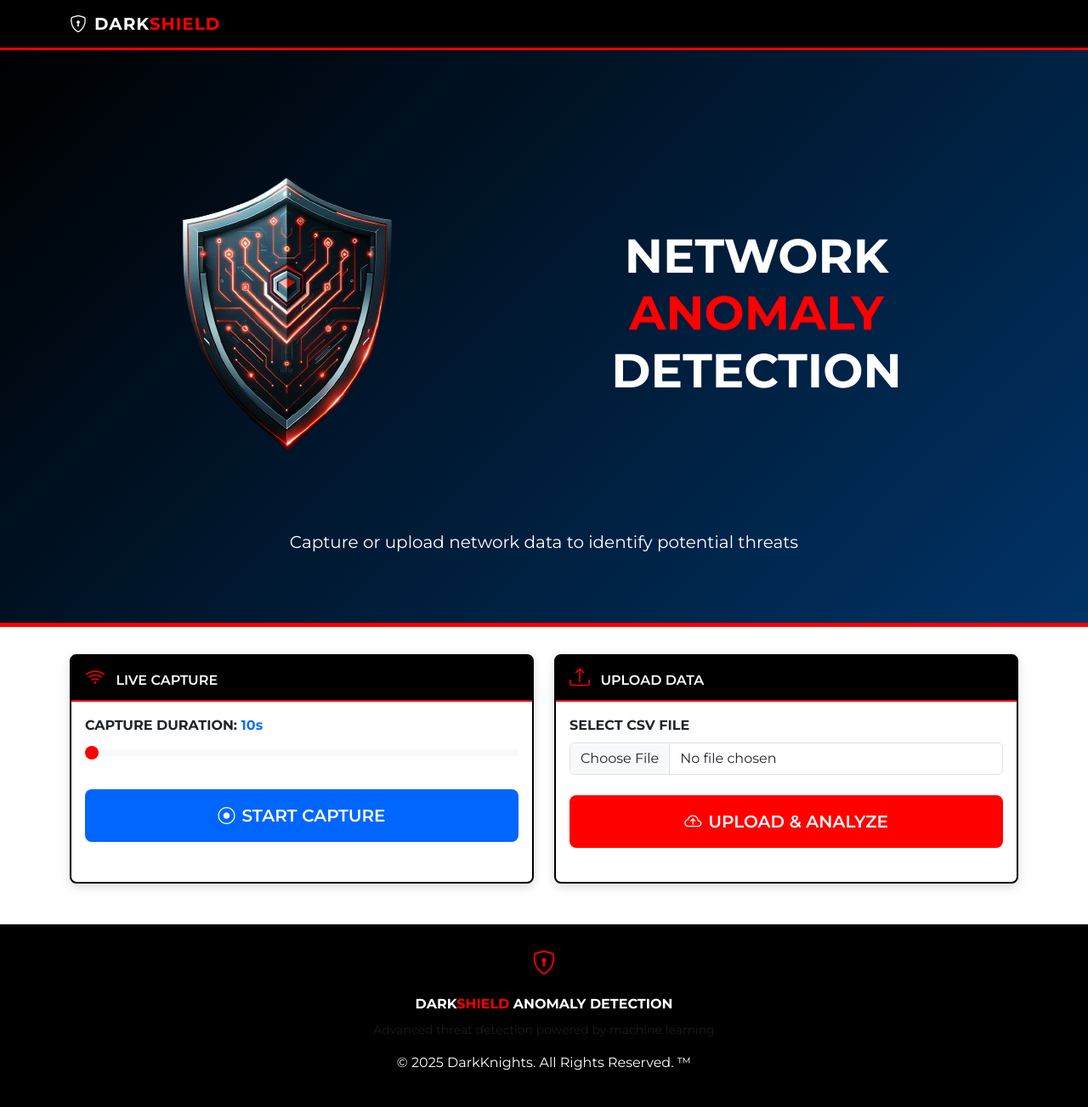
After one commit to aman-kumar-official/glitchcon_aman, a Flask app: template templates/index2.html in a window 1280 px wide. The commit adds this page. Shown: the whole page at 85% size. Run offline with Flask 3, Linux system fonts and the light colour scheme; the template is opened without the code that fills it, so the values that code supplies are empty.

Commit message:
Add files via upload

```diff
--- a/app.py
+++ b/app.py
@@ -196,7 +196,7 @@ def index():
     if os.path.exists(app.config['UPLOAD_FOLDER']):
         upload_files = [f for f in os.listdir(app.config['UPLOAD_FOLDER']) if f.endswith('.csv')]
 
-    return render_template('index.html', capture_files=capture_files, upload_files=upload_files)
+    return render_template('index2.html', capture_files=capture_files, upload_files=upload_files)
 
 @app.route('/analyze/<filename>', methods=['GET'])
 def analyze(filename):
--- /dev/null
+++ b/templates/index2.html
@@ -0,0 +1,273 @@
+<!DOCTYPE html>
+<html lang="en">
+<head>
+    <meta charset="UTF-8">
+    <meta name="viewport" content="width=device-width, initial-scale=1.0">
+    <link rel="icon" href="{{ url_for('static', filename='logo.png') }}" type="image/png">
+    <title>DarkShield | Anomaly Detection</title>
+    <link href="https://cdn.jsdelivr.net/npm/bootstrap@5.3.0/dist/css/bootstrap.min.css" rel="stylesheet">
+    <link rel="stylesheet" href="https://cdn.jsdelivr.net/npm/bootstrap-icons@1.10.0/font/bootstrap-icons.css">
+    <link href="https://fonts.googleapis.com/css2?family=Montserrat:wght@400;500;600;700&display=swap" rel="stylesheet">
+    <style>
+        :root {
+            --black: #000000;
+            --white: #ffffff;
+            --red: #ff0000;
+            --blue: #0066ff;
+            --dark-blue: #003366;
+            --light-gray: #f5f5f5;
+        }
+
+        body {
+            font-family: 'Montserrat', sans-serif;
+            background-color: var(--white);
+            color: var(--black);
+            min-height: 100vh;
+        }
+
+        .navbar {
+            background-color: var(--black);
+            border-bottom: 3px solid var(--red);
+        }
+
+        .navbar-brand {
+            font-weight: 700;
+            color: var(--white);
+            letter-spacing: 1px;
+        }
+
+        .hero-section {
+            background: linear-gradient(135deg, var(--black) 0%, var(--dark-blue) 100%);
+            color: var(--white);
+            border-radius: 0;
+            padding: 4rem 2rem;
+            margin-bottom: 2rem;
+            text-align: center;
+            border-bottom: 5px solid var(--red);
+        }
+
+        .card {
+            border-radius: 8px;
+            border: 2px solid var(--black);
+            box-shadow: 0 4px 12px rgba(0, 0, 0, 0.15);
+            margin-bottom: 24px;
+            transition: all 0.3s ease;
+            background-color: var(--white);
+        }
+
+        .card:hover {
+            transform: translateY(-5px);
+            box-shadow: 0 8px 24px rgba(0, 0, 0, 0.2);
+            border-color: var(--blue);
+        }
+
+        .card-header {
+            background-color: var(--black);
+            color: var(--white);
+            font-weight: 600;
+            border-bottom: 2px solid var(--red);
+        }
+
+        .btn-capture {
+            background-color: var(--blue);
+            color: var(--white);
+            font-weight: 600;
+            border: none;
+            transition: all 0.3s ease;
+        }
+
+        .btn-capture:hover {
+            background-color: var(--dark-blue);
+            transform: translateY(-2px);
+        }
+
+        .btn-upload {
+            background-color: var(--red);
+            color: var(--white);
+            font-weight: 600;
+            border: none;
+            transition: all 0.3s ease;
+        }
+
+        .btn-upload:hover {
+            background-color: #cc0000;
+            transform: translateY(-2px);
+        }
+
+        .file-item {
+            border-left: 4px solid var(--blue);
+            transition: all 0.3s ease;
+        }
+
+        .file-item:hover {
+            border-left-color: var(--red);
+            background-color: var(--light-gray);
+        }
+
+        .flash-messages {
+            position: fixed;
+            top: 20px;
+            right: 20px;
+            z-index: 1000;
+        }
+
+        .feature-icon {
+            color: var(--red);
+            font-size: 1.5rem;
+        }
+
+        input[type="range"]::-webkit-slider-thumb {
+            background: var(--red);
+        }
+    </style>
+</head>
+<body>
+    <nav class="navbar navbar-expand-lg navbar-dark mb-0">
+        <div class="container">
+            <a class="navbar-brand" href="/">
+                <i class="bi bi-shield-lock me-2"></i>DARK<span style="color: var(--red)">SHIELD</span>
+            </a>
+        </div>
+    </nav>
+
+    <div class="hero-section">
+        <div class="container">
+            <div style="display: flex; flex-direction: row; justify-content: center; align-items: center;">
+                <img src="{{ url_for('static', filename='logo.png') }}" alt="logo" style="height: fit-content; width: fit-content;">
+                <h1 class="display-4 fw-bold">NETWORK <span style="color: var(--red)">ANOMALY</span> DETECTION</h1>
+            </div>
+            <p class="lead">Capture or upload network data to identify potential threats</p>
+        </div>
+    </div>
+
+    <div class="container mt-4">
+        <div class="flash-messages">
+            {% with messages = get_flashed_messages(with_categories=true) %}
+                {% if messages %}
+                    {% for category, message in messages %}
+                        <div class="alert alert-{{ 'danger' if category == 'error' else 'success' }} alert-dismissible fade show shadow" role="alert">
+                            {{ message }}
+                            <button type="button" class="btn-close" data-bs-dismiss="alert" aria-label="Close"></button>
+                        </div>
+                    {% endfor %}
+                {% endif %}
+            {% endwith %}
+        </div>
+
+        <div class="row g-4">
+            <div class="col-md-6">
+                <div class="card h-100">
+                    <div class="card-header">
+                        <i class="bi bi-wifi feature-icon me-2"></i>
+                        LIVE CAPTURE
+                    </div>
+                    <div class="card-body">
+                        <form method="POST" action="/">
+                            <div class="mb-4">
+                                <label for="capture_duration" class="form-label fw-bold">CAPTURE DURATION: <span id="durationValue" class="text-primary">10s</span></label>
+                                <input type="range" class="form-range" id="capture_duration"
+                                       name="capture_duration" value="10" min="10" max="300">
+                            </div>
+                            <button type="submit" name="capture" class="btn btn-capture btn-lg w-100 py-3">
+                                <i class="bi bi-record-circle me-2"></i>START CAPTURE
+                            </button>
+                        </form>
+                    </div>
+                </div>
+            </div>
+            <div class="col-md-6">
+                <div class="card h-100">
+                    <div class="card-header">
+                        <i class="bi bi-upload feature-icon me-2"></i>
+                        UPLOAD DATA
+                    </div>
+                    <div class="card-body">
+                        <form method="POST" action="/" enctype="multipart/form-data">
+                            <div class="mb-4">
+                                <label for="file" class="form-label fw-bold">SELECT CSV FILE</label>
+                                <input class="form-control" type="file" id="file" name="file" accept=".csv">
+                            </div>
+                            <button type="submit" class="btn btn-upload btn-lg w-100 py-3">
+                                <i class="bi bi-cloud-arrow-up me-2"></i>UPLOAD & ANALYZE
+                            </button>
+                        </form>
+                    </div>
+                </div>
+            </div>
+        </div>
+
+        {% if capture_files or upload_files %}
+        <div class="card mt-4">
+            <div class="card-header">
+                <i class="bi bi-clock-history feature-icon me-2"></i>
+                RECENT FILES
+            </div>
+            <div class="card-body">
+                <div class="row">
+                    {% if capture_files %}
+                    <div class="col-md-6">
+                        <h6 class="fw-bold mb-3"><i class="bi bi-wifi me-2"></i>CAPTURE FILES</h6>
+                        <ul class="list-group">
+                            {% for file in capture_files %}
+                            <li class="list-group-item file-item d-flex justify-content-between align-items-center mb-2">
+                                <span class="text-truncate fw-medium">{{ file }}</span>
+                                <a href="/analyze/{{ file }}" class="btn btn-sm btn-outline-primary">
+                                    <i class="bi bi-graph-up"></i> Analyze
+                                </a>
+                            </li>
+                            {% endfor %}
+                        </ul>
+                    </div>
+                    {% endif %}
+
+                    {% if upload_files %}
+                    <div class="col-md-6">
+                        <h6 class="fw-bold mb-3"><i class="bi bi-upload me-2"></i>UPLOADED FILES</h6>
+                        <ul class="list-group">
+                            {% for file in upload_files %}
+                            <li class="list-group-item file-item d-flex justify-content-between align-items-center mb-2">
+                                <span class="text-truncate fw-medium">{{ file }}</span>
+                                <a href="/analyze/{{ file }}" class="btn btn-sm btn-outline-primary">
+                                    <i class="bi bi-graph-up"></i> Analyze
+                                </a>
+                            </li>
+                            {% endfor %}
+                        </ul>
+                    </div>
+                    {% endif %}
+                </div>
+            </div>
+        </div>
+        {% endif %}
+    </div>
+
+    <footer class="mt-5 py-4 bg-black text-white">
+        <div class="container text-center">
+            <div class="mb-3">
+                <i class="bi bi-shield-lock fs-3" style="color: var(--red)"></i>
+            </div>
+            <p class="mb-0 fw-bold">DARK<span style="color: var(--red)">SHIELD</span> ANOMALY DETECTION</p>
+            <p class="text-muted small mt-2">Advanced threat detection powered by machine learning</p>
+        </div>
+        <div class="copyright">
+            <p style="display: flex; justify-content: center; align-items: center;">&copy; 2025 DarkKnights. All Rights Reserved. &trade;</p>
+        </div>
+    </footer>
+
+
+    <script src="https://cdn.jsdelivr.net/npm/bootstrap@5.3.0/dist/js/bootstrap.bundle.min.js"></script>
+    <script>
+        // Update duration display
+        document.getElementById('capture_duration').addEventListener('input', function() {
+            document.getElementById('durationValue').textContent = this.value + 's';
+        });
+
+        // Auto-dismiss flash messages
+        setTimeout(() => {
+            document.querySelectorAll('.alert').forEach(alert => {
+                new bootstrap.Alert(alert).close();
+            });
+        }, 5000);
+    </script>
+</body>
+</html>
```
Also changed, not shown: captures/output.csv (line endings or trailing spaces), captures/wifi_capture_20250327_003006.csv (line endings or trailing spaces), captures/wifi_capture_20250327_003134.csv (line endings or trailing spaces), captures/wifi_capture_20250327_003320.csv, static/styles.css (line endings or trailing spaces), templates/analyze.html (line endings or trailing spaces), templates/base.html (line endings or trailing spaces), uploads/cleaned_cleaned_cleaned_output.csv (line endings or trailing spaces), uploads/cleaned_cleaned_output.csv (line endings or trailing spaces), uploads/cleaned_output.csv (line endings or trailing spaces), uploads/cleaned_test3.csv (line endings or trailing spaces), uploads/cleaned_testdata.csv (line endings or trailing spaces), uploads/test3.csv, uploads/testdata.csv (line endings or trailing spaces).
